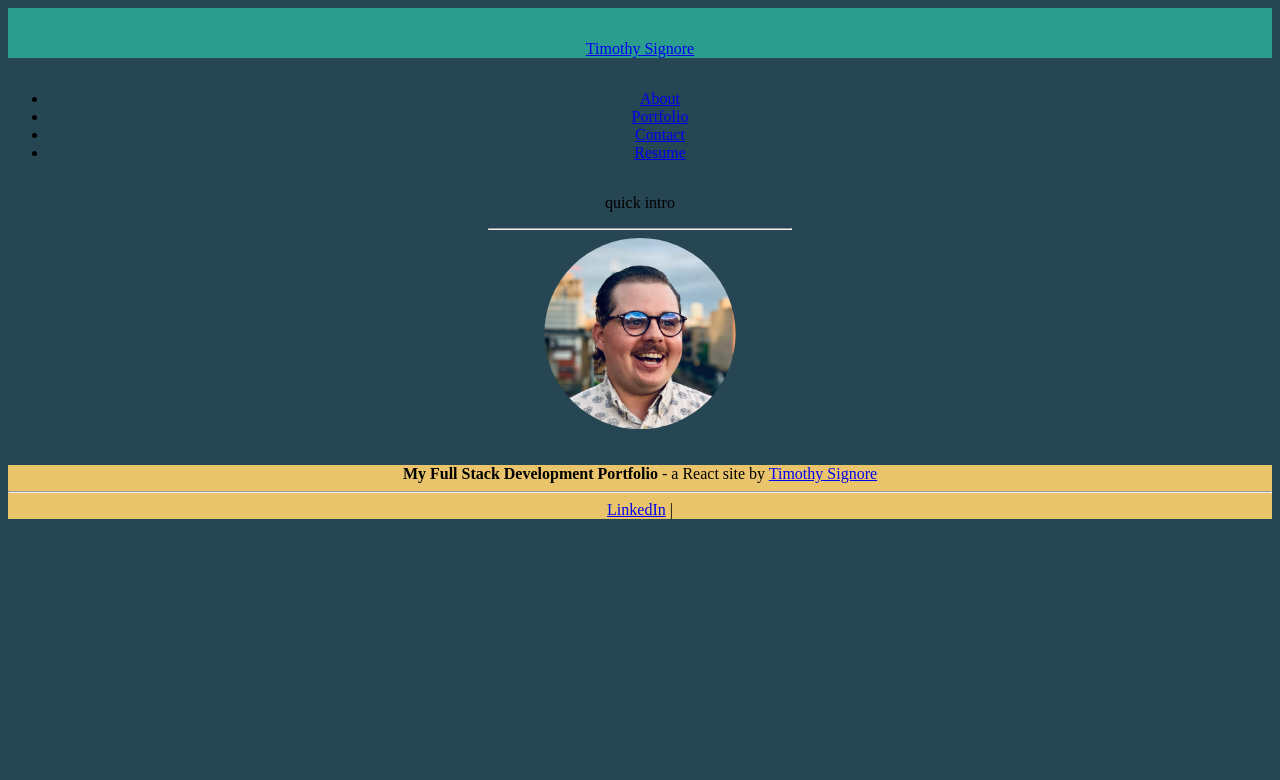
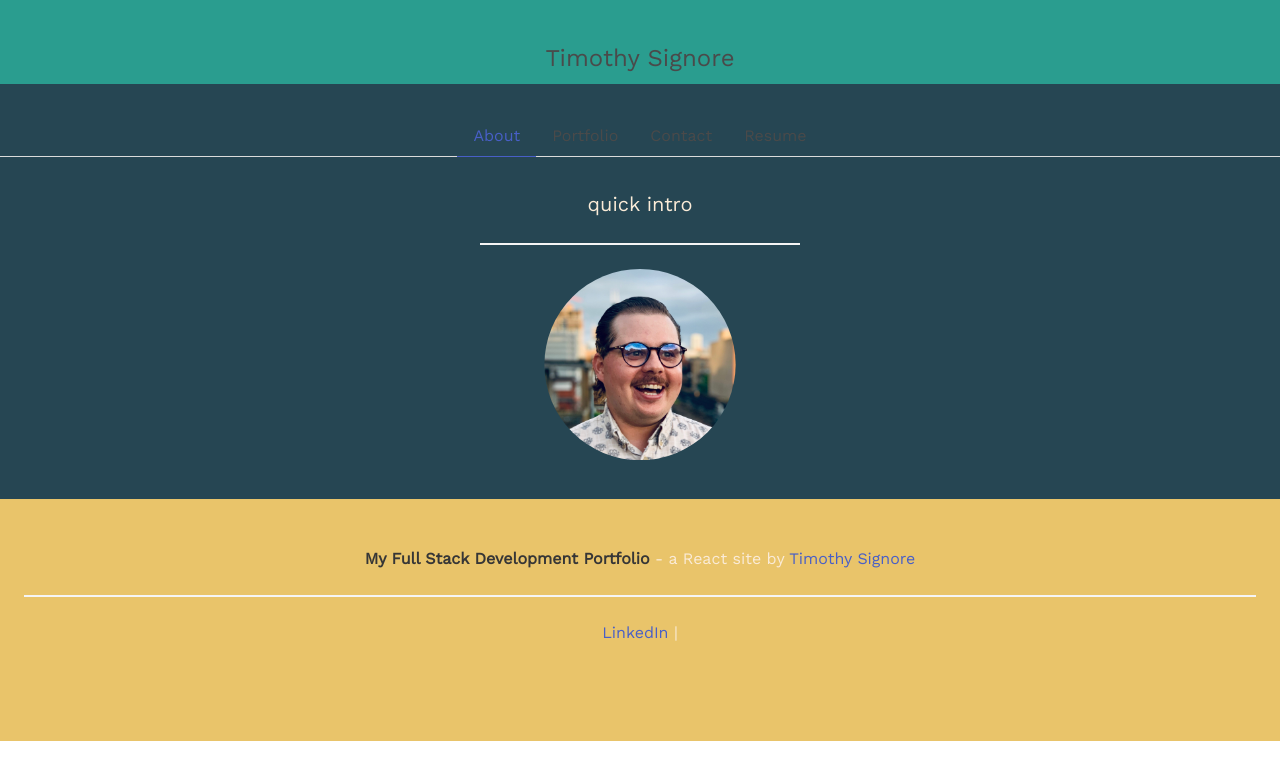
Before and after one commit to TimmySigs/Portfolio, a React (Create React App) app: page / in a window 1280 px wide. Shown: the top 780 px of the page. Built offline with nearby package versions, Linux system fonts and the light colour scheme.

Commit message:
brought in bulma for styling, ditched formspree

```diff
--- a/public/index.html
+++ b/public/index.html
@@ -13,6 +13,10 @@
       user's mobile device or desktop. See https://developers.google.com/web/fundamentals/web-app-manifest/
     -->
   <link rel="manifest" href="%PUBLIC_URL%/manifest.json" />
+
+  <link rel="stylesheet" href="https://cdn.jsdelivr.net/npm/bulma@0.9.3/css/bulma.min.css" />
+  <link href="https://cdnjs.cloudflare.com/ajax/libs/font-awesome/5.13.0/css/all.min.css" rel="stylesheet" />
+  <link rel="stylesheet" href="https://fonts.googleapis.com/css?family=Work+Sans" />
   <!--
       Notice the use of %PUBLIC_URL% in the tags above.
       It will be replaced with the URL of the `public` folder during the build.
--- a/src/components/Project.js
+++ b/src/components/Project.js
@@ -10,7 +10,7 @@ function Project(props) {
                             <div className="card-image">
                                 <figure className="image is-4by3">
                                     <a href={project.live} target="_blank" rel="noreferrer">
-                                        <img src={process.env.PUBLIC_URL + project.image} />
+                                        <img src={project.image} />
                                     </a>
                                 </figure>
                             </div>
--- a/src/index.css
+++ b/src/index.css
@@ -2,6 +2,7 @@ body {
   font-family: Work Sans;
   text-align: center;
   background-color: #264653;
+  color: antiquewhite;
 
 }
 
@@ -11,12 +12,16 @@ body {
   display: block;
   width: 100%;
   background-color: #2A9D8F;
+  color: antiquewhite;
+
 
 }
 
 div.navbar-brand {
   padding-top: 2em;
   margin-bottom: 2em;
+  color: antiquewhite;
+
 
 }
 
```
